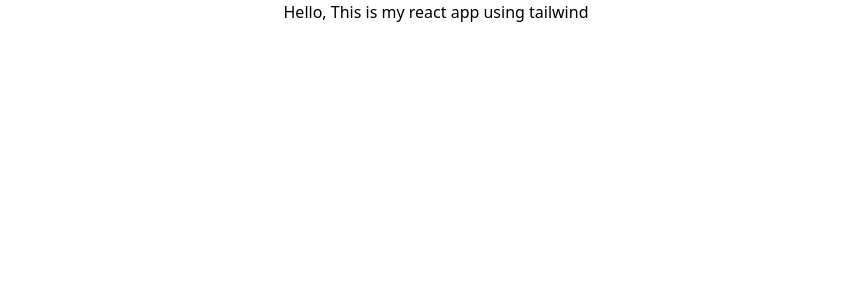
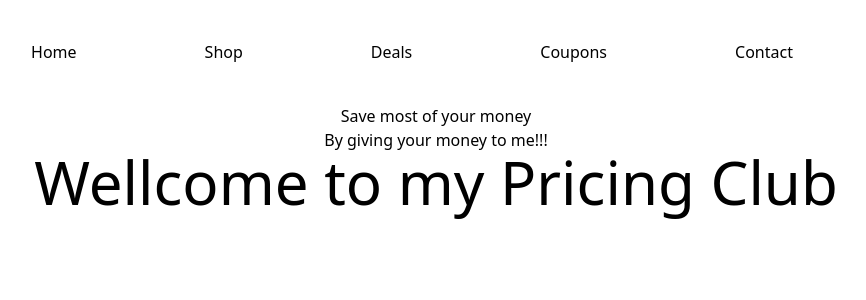
Before and after one commit to nazmul162001/react-with-tailwind, a React (Create React App) app: page / in a window 1280 px wide. Shown: the top 300 px of the page, without its empty margins (204-1070 px from the left). Built offline with nearby package versions, Linux system fonts and the light colour scheme.

Commit message:
install & setUp tailwind & heroIcon

```diff
--- a/package.json
+++ b/package.json
@@ -3,6 +3,7 @@
   "version": "0.1.0",
   "private": true,
   "dependencies": {
+    "@heroicons/react": "^1.0.6",
     "@testing-library/jest-dom": "^5.16.3",
     "@testing-library/react": "^12.1.4",
     "@testing-library/user-event": "^13.5.0",
--- a/src/App.js
+++ b/src/App.js
@@ -1,10 +1,11 @@
-import logo from './logo.svg';
 import './App.css';
+import Header from './components/Header/Header';
 
 function App() {
   return (
     <div className="App">
-      <h1>Hello, This is my react app using tailwind</h1>
+      <Header />
+      <h1 className='text-6xl'>Wellcome to my Pricing Club</h1>
     </div>
   );
 }
--- /dev/null
+++ b/src/components/Header/Header.js
@@ -0,0 +1,14 @@
+import React from 'react';
+import Navbar from '../Navbar/Navbar';
+
+const Header = () => {
+  return (
+    <div>
+      <Navbar />
+      <h2 className='4xl'>Save most of your money</h2>
+      <p>By giving your money to me!!!</p>
+    </div>
+  );
+};
+
+export default Header;
--- /dev/null
+++ b/src/components/Link/Lilnk.js
@@ -0,0 +1,12 @@
+import React from 'react';
+
+const Lilnk = (props) => {
+  const {name, link} = props.route;
+  return (
+        <li className='mr-12 px-10'>
+           <a href= {link}> {name} </a>
+        </li>
+      );
+};
+
+export default Lilnk;
--- /dev/null
+++ b/src/components/Navbar/Navbar.js
@@ -0,0 +1,26 @@
+import React from 'react';
+import Lilnk from '../Link/Lilnk';
+
+const Navbar = () => {
+  const routes = [
+    {id: 1, name: 'Home', link: '/home'},
+    {id: 2, name: 'Shop', link: '/shop'},
+    {id: 3, name: 'Deals', link: '/deals'},
+    {id: 4, name: 'Coupons', link: '/coupons'},
+    {id: 5, name: 'Contact', link: '/contact'}
+  ]
+  return (
+    <nav>
+      <ul className='md:flex justify-center py-10'>
+          {
+            routes.map(route => <Lilnk
+            key = {route.id}
+            route = {route}
+            />)
+          }
+      </ul>
+    </nav>
+  );
+};
+
+export default Navbar;
```
Also changed, not shown: 1 other file (tests, documents, lock files or other folders).
